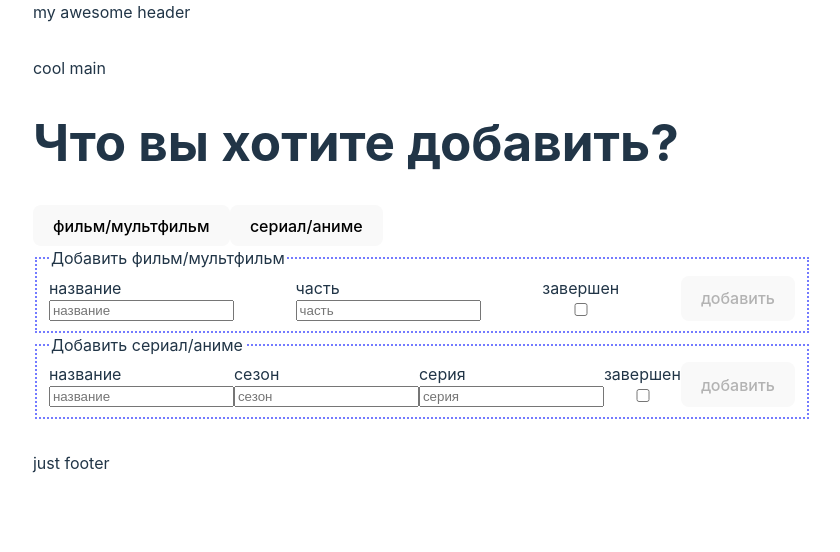
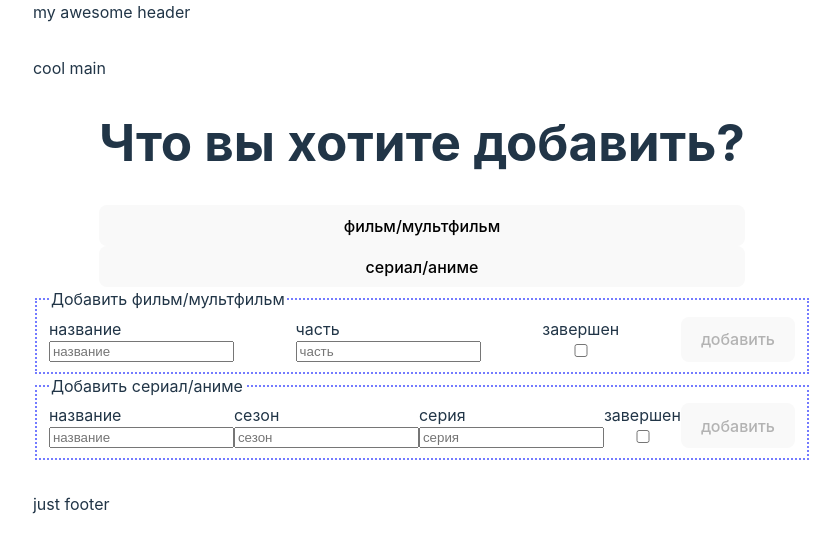
Before and after one commit to slowsleep/all-checker, a React (Vite) app: page / in a window 1280 px wide. Shown: the top 552 px of the page, without its empty margins (218-1058 px from the left). Built offline with nearby package versions, Linux system fonts and the light colour scheme.

Commit message:
Fix styles class name

```diff
--- a/src/components/MovieSerialFormVisible/MovieSeriesFormVisible.jsx
+++ b/src/components/MovieSerialFormVisible/MovieSeriesFormVisible.jsx
@@ -10,7 +10,7 @@ export const MovieSeriesFormVisible = () => {
         form.classList.toggle("hidden");
     };
     return (
-        <div className={styles.movieserialformvisible}>
+        <div className={styles.movieseriesformvisible}>
             <h1>Что вы хотите добавить?</h1>
             <button name="movie" onClick={movieClickHandler}>
                 фильм/мультфильм
```
